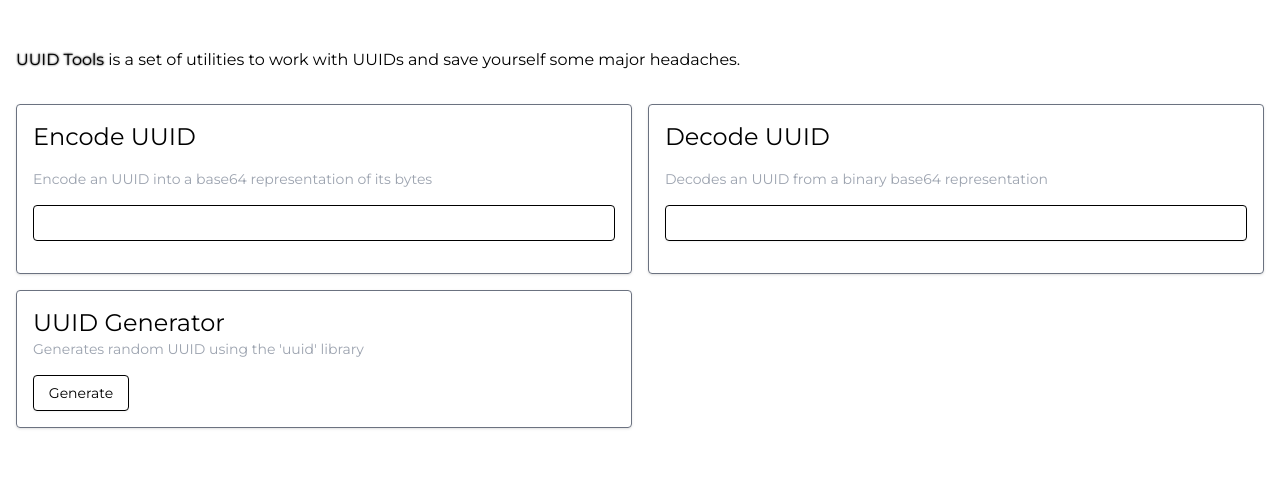
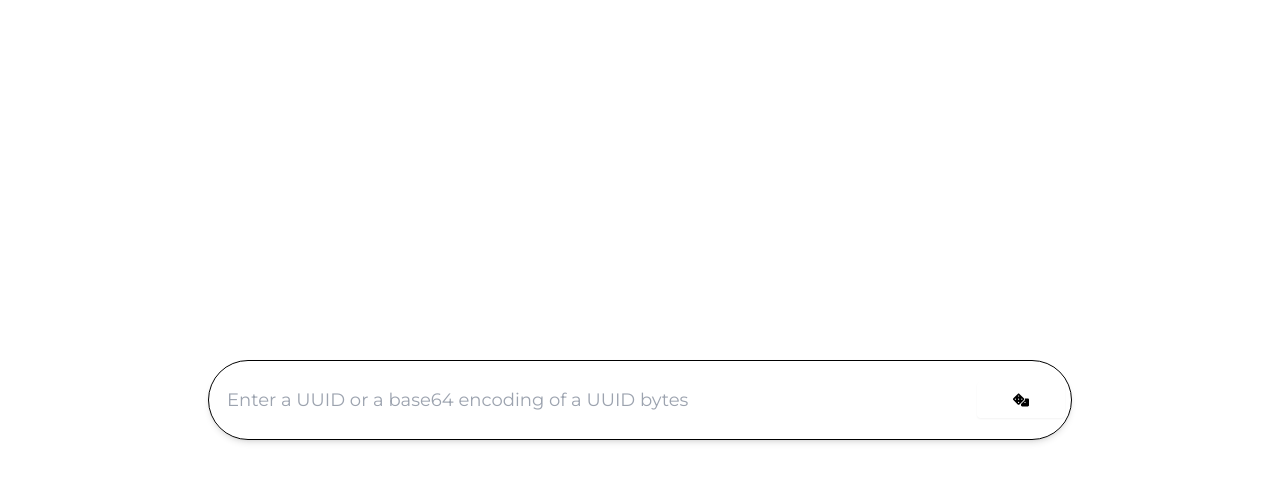
Before and after one commit to sixpounder/uuid-tools, a React (Vite) app: page / in a window 1280 px wide. Shown: the top 482 px of the page. Built offline with nearby package versions, Linux system fonts and the light colour scheme.

Commit message:
feat: single, smarter input box layout

```diff
--- a/package.json
+++ b/package.json
@@ -11,8 +11,8 @@
   },
   "dependencies": {
     "lodash-es": "^4.17.21",
-    "react": "^18.3.1",
-    "react-dom": "^18.3.1",
+    "react": "^19.1.0",
+    "react-dom": "^19.1.0",
     "react-icons": "^5.4.0",
     "uuid": "^11.0.3"
   },
--- a/src/App.tsx
+++ b/src/App.tsx
@@ -1,38 +1,116 @@
-import './App.css'
-import { Decoder } from './tools/Decoder'
-import { Encoder } from './tools/Encoder'
-import { RandomUUID } from './tools/RandomUUID'
+import { parse, stringify, validate } from "uuid";
+import "./App.css";
+import InputBox from "./components/InputBox";
+import { useCallback, useEffect, useMemo, useState } from "react";
+import { isEmpty, isNil, isString } from "lodash-es";
+import { arrayBufferToBase64, base64ToArrayBuffer } from "./lib/encoding";
+import { Tool } from "./tools/Tool";
+import { CopyToClipboard } from "./components/CopyToClipboard";
 
 function App() {
+  const [sourceValue, setSourceValue] = useState("");
+
+  const [decoded, setDecoded] = useState<{
+    valid: boolean;
+    content?: string | undefined;
+  }>({ valid: true, content: "" });
+
+  const [encoded, setEncoded] = useState<{
+    valid: boolean;
+    content?: string | undefined;
+  }>({ valid: true, content: "" });
+
+  const [toolsPanelClassName, setToolsPanelClassName] = useState("opacity-0");
+
+  const onValueChanged = useCallback((value: string) => {
+    setSourceValue(value);
+  }, []);
+
+  const sourceIsUUID = useMemo(() => validate(sourceValue), [sourceValue]);
+  const sourceIsEncodedUUID = useMemo(
+    () => decoded.valid && !isEmpty(decoded.content),
+    [decoded]
+  );
+
+  const isSourceEmpty = useMemo(() => {
+    return isEmpty(sourceValue);
+  }, [sourceValue]);
+
+  const isSourceValid = useMemo(
+    () => isSourceEmpty || sourceIsUUID || sourceIsEncodedUUID,
+    [isSourceEmpty, sourceIsUUID, sourceIsEncodedUUID]
+  );
+
+  useEffect(() => {
+    if (sourceIsUUID) {
+      setDecoded({ valid: true, content: sourceValue });
+    } else if (isString(sourceValue) && !isEmpty(sourceValue)) {
+      try {
+        const bytes = base64ToArrayBuffer(sourceValue);
+        setDecoded({ valid: true, content: stringify(bytes) });
+      } catch {
+        setDecoded({ valid: false });
+      }
+    } else {
+      setDecoded({ valid: true, content: undefined });
+    }
+  }, [sourceIsUUID, sourceValue]);
+
+  useEffect(() => {
+    if (sourceIsUUID && isString(sourceValue) && !isEmpty(sourceValue)) {
+      setEncoded({
+        valid: true,
+        content: arrayBufferToBase64(parse(sourceValue)),
+      });
+    } else {
+      setEncoded({ valid: true, content: sourceValue });
+    }
+  }, [sourceIsUUID, sourceValue]);
+
+  useEffect(() => {
+    if (isSourceValid && !isSourceEmpty) {
+      setToolsPanelClassName("opacity-100");
+    } else {
+      setToolsPanelClassName("opacity-0");
+    }
+  }, [isSourceValid, isSourceEmpty]);
 
   return (
-    <main className='font-sans h-screen dark:bg-gray-900 dark:text-gray-50 overflow-y-auto'>
-      <div className='container mx-auto p-4 h-full'>
-        <div id="explainer" className='text-justify py-8'>
-          <p>
-            <em>UUID Tools</em> is a set of utilities to work with UUIDs and save yourself some major headaches.
-          </p>
-        </div>
-        <div className='grid sm:grid-cols-1 md:grid-cols-2 lg:grid-cols-2 xl:grid-cols-2 gap-4'>
-          <div className='space-y-4'>
-            <div className='rounded shadow border border-gray-500 dark:border-gray-600 p-4'>
-              <Encoder />
-            </div>
+    <main className="font-sans h-screen dark:bg-gray-900 dark:text-gray-50 overflow-y-auto">
+      <div className="container mx-auto p-4 max-w-4xl h-full min-h-screen flex flex-col align-middle justify-center items-center">
+        <InputBox
+          placeholder="Enter a UUID or a base64 encoding of a UUID bytes"
+          className={isSourceValid ? "" : "border-red-500"}
+          onValueChanged={onValueChanged}
+        ></InputBox>
+
+        {isSourceValid && !isSourceEmpty && (
+          <div
+            className={`grid sm:grid-cols-1 md:grid-cols-2 lg:grid-cols-2 xl:grid-cols-2 gap-4 mt-10 transition-opacity duration-500 ease-in opacity-0 animate-fade-in ${toolsPanelClassName}`}
+          >
+            {decoded.valid && decoded.content && (
+              <Tool description="Decoded from a base64 representation of its bytes">
+                <CopyToClipboard
+                  className="p-2 cursor-pointer rounded font-mono text-xl"
+                  text={decoded.content ?? ""}
+                  enabled={!isNil(decoded.content)}
+                ></CopyToClipboard>
+              </Tool>
+            )}
+            {encoded.valid && encoded.content && (
+              <Tool description="Base64 representation of the UUID bytes">
+                <CopyToClipboard
+                  className="p-2 cursor-pointer rounded font-mono text-xl"
+                  text={encoded.content ?? ""}
+                  enabled={!isNil(encoded.content)}
+                ></CopyToClipboard>
+              </Tool>
+            )}
           </div>
-          <div className='space-y-4'>
-            <div className='rounded shadow border border-gray-500 dark:border-gray-600 p-4'>
-              <Decoder />
-            </div>
-          </div>
-          <div className='space-y-4'>
-            <div className='rounded shadow border border-gray-500 dark:border-gray-600 p-4'>
-              <RandomUUID />
-            </div>
-          </div>
-        </div>
+        )}
       </div>
     </main>
-  )
+  );
 }
 
-export default App
+export default App;
--- /dev/null
+++ b/src/components/Button.tsx
@@ -0,0 +1,26 @@
+import { noop } from "lodash-es";
+import React, { MouseEventHandler, ReactNode } from "react";
+
+export interface Props {
+  className: string;
+  onClick: MouseEventHandler;
+  type: "button" | "submit" | "reset" | undefined;
+  children: ReactNode;
+}
+
+export const Button: React.FC<Partial<Props>> = ({
+  onClick,
+  className,
+  type,
+  children,
+}: Partial<Props>) => {
+  return (
+    <button
+      className={`inline-flex items-center justify-center h-9 w-24 rounded border border-input bg-transparent px-3 py-1 text-base text-center shadow-sm transition-colors file:border-0 file:bg-transparent file:font-medium file:text-foreground placeholder:text-muted-foreground focus-visible:outline-none focus-visible:ring-1 focus-visible:ring-ring disabled:cursor-not-allowed disabled:opacity-50 max-w-sm ${className}`}
+      onClick={onClick ?? noop}
+      type={type}
+    >
+      {children}
+    </button>
+  );
+};
--- a/src/components/CopyToClipboard.tsx
+++ b/src/components/CopyToClipboard.tsx
@@ -35,7 +35,13 @@ export function CopyToClipboard(
     );
   }
 
-  useEffect(() => {}, [notification]);
+  useEffect(() => {
+    return () => {
+      if (notificationTimeout) {
+        clearTimeout(notificationTimeout);
+      }
+    };
+  }, [notificationTimeout]);
 
   function classBindings() {
     return `${props.className} ctc-wrapper relative p-2 cursor-pointer rounded dark:hover:bg-gray-500 hover:bg-gray-200 flex flex-row justify-between items-center`;
--- /dev/null
+++ b/src/components/InputBox.tsx
@@ -0,0 +1,57 @@
+import React, { MutableRefObject, useEffect, useRef, useState } from "react";
+import { v4 } from "uuid";
+import { Button } from "./Button";
+import { FaDice } from "react-icons/fa";
+
+export interface InputBoxProps {
+  placeholder: string;
+  onValueChanged: (value: string) => void;
+  className: string;
+}
+
+const InputBox: React.FC<Partial<InputBoxProps>> = ({
+  placeholder,
+  onValueChanged,
+  className,
+}: Partial<InputBoxProps>) => {
+  const nativeInput: MutableRefObject<HTMLInputElement | null> = useRef(null);
+  const [value, setValue] = useState("");
+
+  const handleGenerate = () => {
+    setValue(v4());
+  };
+
+  useEffect(() => {
+    if (onValueChanged) {
+      onValueChanged(value);
+    }
+  }, [onValueChanged, value]);
+
+  return (
+    <div
+      className={`flex items-center rounded-full border border-input p-1.5 h-20 w-full shadow-md sm:text-sm md:text-sm lg:text-lg ${className}`}
+    >
+      <input
+        ref={nativeInput}
+        type="text"
+        value={value}
+        onChange={(e) => {
+          setValue(e.target.value);
+        }}
+        onFocus={() => {
+          nativeInput.current?.select();
+        }}
+        placeholder={placeholder ?? ""}
+        className={`block h-full w-full rounded bg-transparent px-3 py-1 transition-colors focus-visible:outline-none focus-visible:ring-1 focus-visible:ring-ring disabled:cursor-not-allowed disabled:opacity-50 placeholder-opacity-25`}
+      />
+      <Button
+        className="border-0 hover:text-violet-400 text-4xl"
+        onClick={() => handleGenerate()}
+      >
+        <FaDice></FaDice>
+      </Button>
+    </div>
+  );
+};
+
+export default InputBox;
--- /dev/null
+++ b/src/lib/encoding.ts
@@ -0,0 +1,25 @@
+/**
+ * Converts a Base64-encoded string into a Uint8Array representing the binary data.
+ *
+ * @param base64 - The Base64-encoded string to decode.
+ * @returns A Uint8Array containing the decoded binary data.
+ */
+export function base64ToArrayBuffer(base64: string) {
+  const binaryString = atob(base64);
+  const bytes = new Uint8Array(binaryString.length);
+  for (let i = 0; i < binaryString.length; i++) {
+    bytes[i] = binaryString.charCodeAt(i);
+  }
+
+  return bytes;
+}
+
+export function arrayBufferToBase64(buffer: Uint8Array) {
+  let binary = "";
+  const bytes = new Uint8Array(buffer);
+  const len = bytes.byteLength;
+  for (let i = 0; i < len; i++) {
+    binary += String.fromCharCode(bytes[i]);
+  }
+  return btoa(binary);
+}
--- a/src/tools/Decoder.tsx
+++ b/src/tools/Decoder.tsx
@@ -3,6 +3,7 @@ import { Tool } from "./Tool";
 import { isEmpty, isNil, isString } from "lodash-es";
 import { stringify } from "uuid";
 import { CopyToClipboard } from "../components/CopyToClipboard";
+import { base64ToArrayBuffer } from "../lib/encoding";
 
 export function Decoder() {
   const [encoded, setEncoded] = useState<string>("");
@@ -53,13 +54,3 @@ export function Decoder() {
     </Tool>
   );
 }
-
-function base64ToArrayBuffer(base64: string) {
-  const binaryString = atob(base64);
-  const bytes = new Uint8Array(binaryString.length);
-  for (let i = 0; i < binaryString.length; i++) {
-    bytes[i] = binaryString.charCodeAt(i);
-  }
-
-  return bytes;
-}
--- a/src/tools/Encoder.tsx
+++ b/src/tools/Encoder.tsx
@@ -3,6 +3,7 @@ import { Tool } from "./Tool";
 import { parse, validate } from "uuid";
 import { isEmpty, isNil, isString } from "lodash-es";
 import { CopyToClipboard } from "../components/CopyToClipboard";
+import { arrayBufferToBase64 } from "../lib/encoding";
 
 export function Encoder() {
   const [uuid, setUuid] = useState<string>("");
@@ -13,7 +14,7 @@ export function Encoder() {
     setInvalid(false);
     if (isString(uuid) && !isEmpty(uuid)) {
       if (validate(uuid)) {
-        setEncoded(_arrayBufferToBase64(parse(uuid)));
+        setEncoded(arrayBufferToBase64(parse(uuid)));
         setInvalid(false);
       } else {
         setInvalid(true);
@@ -51,13 +52,3 @@ export function Encoder() {
     </Tool>
   );
 }
-
-function _arrayBufferToBase64(buffer: Uint8Array) {
-  let binary = "";
-  const bytes = new Uint8Array(buffer);
-  const len = bytes.byteLength;
-  for (let i = 0; i < len; i++) {
-    binary += String.fromCharCode(bytes[i]);
-  }
-  return btoa(binary);
-}
--- a/src/tools/Tool.tsx
+++ b/src/tools/Tool.tsx
@@ -2,14 +2,14 @@ import { PropsWithChildren } from "react";
 
 export function Tool(
   props: PropsWithChildren<{
-    title: string;
+    title?: string;
     description?: string;
     className?: string;
   }>
 ) {
   return (
-    <div id="tool-encoder" className={props.className ?? ""}>
-      <h2 className="text-2xl">{props.title}</h2>
+    <div className={props.className ?? ""}>
+      {props.title && <h2 className="">{props.title}</h2>}
       {props.description && (
         <p className="text-sm text-gray-400 dark:text-gray-500">
           {props.description}
```
Also changed, not shown: 1 other file (tests, documents, lock files or other folders).
